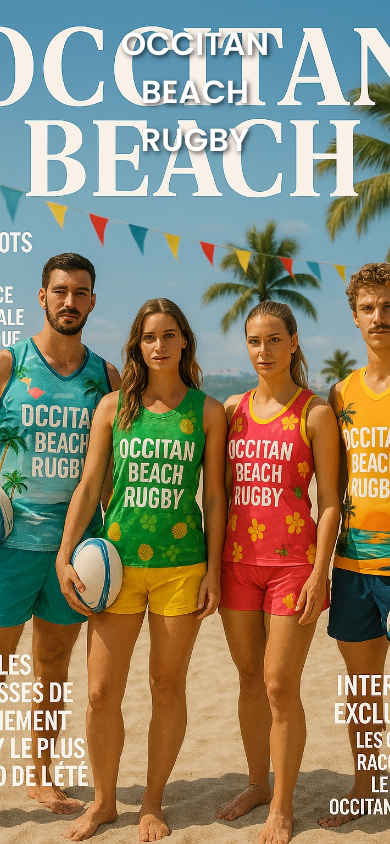
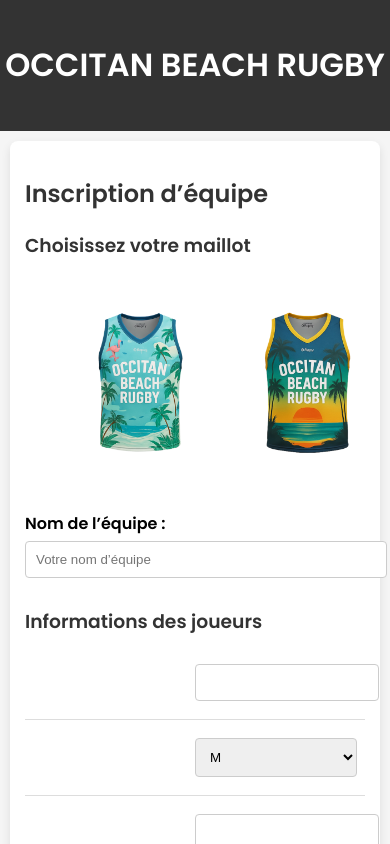
Before and after one commit to Rmasse01/beach-rugby, a website: page index.html in a window 390 px wide. Shown: the top 844 px of the page. Drawn offline with Linux system fonts and the light colour scheme.

Commit message:
Initial commit or update after changes

```diff
--- a/index.html
+++ b/index.html
@@ -4,7 +4,6 @@
   <meta charset="UTF-8">
   <title>Inscription – Occitan Beach Rugby</title>
   <meta name="viewport" content="width=device-width, initial-scale=1.0">
-
   <link href="https://fonts.googleapis.com/css2?family=Poppins:wght@300;400;600&display=swap" rel="stylesheet">
   <link rel="stylesheet" href="style.css">
 </head>
@@ -33,11 +32,8 @@
         </div>
         <button type="button" class="carousel-btn next">&#8250;</button>
       </div>
-
-      <!-- Message d'erreur pour la sélection du maillot -->
-      <p id="jerseyError" class="error" style="color: red; display: none;">Veuillez sélectionner un maillot.</p>
-
       <input type="hidden" name="jersey" id="jerseyInput" value="">
+      <div class="error-message" id="jerseyError">Veuillez sélectionner un maillot avant de soumettre votre inscription.</div>
 
       <label for="teamName">Nom de l’équipe :</label>
       <input type="text" id="teamName" name="teamName" placeholder="Votre nom d’équipe" required>
@@ -100,7 +96,7 @@
         </tr>
       </thead>
       <tbody>
-        </tbody>
+      </tbody>
     </table>
   </div>
 
--- a/script.js
+++ b/script.js
@@ -1,38 +1,42 @@
-document.addEventListener("DOMContentLoaded", function() {
-  // Récupérer les éléments
-  const jerseyCarousel = document.getElementById("jerseyCarouselTrack");
-  const jerseyInput = document.getElementById("jerseyInput");
-  const submitBtn = document.getElementById("submitBtn");
-  const jerseyError = document.getElementById("jerseyError");
+document.addEventListener('DOMContentLoaded', function() {
+  const jerseyImages = document.querySelectorAll('.carousel-track img');
+  const jerseyInput = document.getElementById('jerseyInput');
+  const submitBtn = document.getElementById('submitBtn');
+  const errorMessage = document.getElementById('jerseyError');
 
-  // Fonction pour désactiver le bouton de soumission
-  function toggleSubmitButton() {
-    if (jerseyInput.value) {
-      submitBtn.disabled = false;
-      jerseyError.style.display = "none"; // Masquer l'erreur
-    } else {
-      submitBtn.disabled = true;
-      jerseyError.style.display = "block"; // Afficher l'erreur
-    }
-  }
+  // Fonction pour sélectionner le maillot
+  jerseyImages.forEach(img => {
+    img.addEventListener('click', function() {
+      jerseyImages.forEach(i => i.classList.remove('selected')); // Retirer la sélection
+      img.classList.add('selected'); // Ajouter la sélection
+      jerseyInput.value = img.alt; // Définir le maillot sélectionné dans le champ caché
+      errorMessage.style.display = 'none'; // Cacher le message d'erreur
+      submitBtn.disabled = false; // Activer le bouton de soumission
+    });
+  });
 
-  // Fonction de sélection du maillot
-  jerseyCarousel.addEventListener("click", function(event) {
-    if (event.target.tagName === "IMG") {
-      // Définir l'ID du maillot sélectionné
-      jerseyInput.value = event.target.alt; // Utiliser le alt comme identifiant du maillot
-      toggleSubmitButton(); // Activer le bouton de soumission
+  // Validation lors de la soumission
+  document.getElementById('registrationForm').addEventListener('submit', function(event) {
+    if (!jerseyInput.value) {
+      event.preventDefault();
+      errorMessage.style.display = 'block'; // Afficher le message d'erreur si pas de maillot sélectionné
+      submitBtn.disabled = true; // Désactiver le bouton de soumission
     }
   });
 
-  // Validation avant soumission
-  document.getElementById("registrationForm").addEventListener("submit", function(event) {
-    if (!jerseyInput.value) {
-      jerseyError.style.display = "block"; // Afficher l'erreur
-      event.preventDefault(); // Empêcher l'envoi du formulaire si le maillot n'est pas sélectionné
-    }
+  // Ajouter un joueur
+  document.getElementById('addPlayer').addEventListener('click', function() {
+    const newRow = document.createElement('tr');
+    newRow.innerHTML = `
+      <td><input type="text" name="name[]" required></td>
+      <td>
+        <select name="size[]">
+          <option>XS</option><option>S</option><option selected>M</option><option>L</option><option>XL</option><option>XXL</option>
+        </select>
+      </td>
+      <td><input type="number" name="number[]" min="0" max="99" required></td>
+      <td><textarea name="anecdote[]" rows="2"></textarea></td>
+    `;
+    document.getElementById('playersList').appendChild(newRow);
   });
-
-  // Initialiser le bouton de soumission
-  toggleSubmitButton();
 });
--- a/style.css
+++ b/style.css
@@ -1,106 +1,192 @@
-:root {
-  --color-bg:      #F9E6D3;
-  --color-primary: #012A4A;
-  --color-accent:  #FF6F00;
-  --color-panel:   #FFE5B4;
-  --text-color:    #012A4A;
+/* STYLE ORIGINAL */
+body {
+  font-family: 'Poppins', sans-serif;
+  margin: 0;
+  padding: 0;
+  background: #f5f5f5;
 }
-* { box-sizing: border-box; margin: 0; padding: 0; }
-html, body { height: 100%; font-family: 'Poppins', sans-serif; color: var(--text-color); background: var(--color-bg); text-align: center; }
+
 header {
-  position: fixed; top: 0; left: 0;
-  width: 100%; height: 100vh;
-  background: url('header.jpg') center/cover no-repeat;
-  z-index: 0;
+  background: #333;
+  color: white;
+  padding: 20px 0;
+  text-align: center;
 }
-header h1 {
-  position: absolute; top: 20px; left: 50%;
-  transform: translateX(-50%);
-  color: white; font-size: 2.5em; font-weight: 600;
-  text-shadow: 2px 2px 5px rgba(0,0,0,0.7);
+
+.container {
+  max-width: 960px;
+  margin: 30px auto;
+  background: white;
+  padding: 20px;
+  border-radius: 8px;
+  box-shadow: 0 4px 10px rgba(0, 0, 0, 0.1);
 }
-.container {
-  position: relative; z-index: 1;
-  width: 100%; margin-top: 100vh;
-  padding: 20px; background: var(--color-bg);
+
+h2, h3 {
+  color: #333;
 }
-h2 { margin-bottom: 16px; }
-label { display: block; margin: 12px 0 4px; font-weight: 500; }
-h3.choose-left { text-align: left; margin: 24px 0 12px 20px; }
-input, select, textarea {
-  width: 80%; max-width: 400px;
-  padding: 8px; margin: 4px auto 16px;
-  border: 1px solid var(--color-primary); border-radius: 4px;
-  font-size: 1em; text-align: left;
+
+label {
+  display: block;
+  margin: 15px 0 5px;
+  font-weight: 600;
 }
-@keyframes pulse {
-  0%   { transform: scale(1); }
-  50%  { transform: scale(1.1); }
-  100% { transform: scale(1); }
+
+input[type="text"],
+input[type="email"],
+input[type="number"],
+select,
+textarea {
+  width: 100%;
+  padding: 10px;
+  border: 1px solid #ccc;
+  border-radius: 4px;
+  margin-bottom: 10px;
 }
-.carousel-wrapper { position: relative; margin: 24px 0; }
-.carousel-track-container { overflow: hidden; }
+
+button {
+  background: #0077cc;
+  color: white;
+  border: none;
+  padding: 10px 20px;
+  font-size: 1rem;
+  border-radius: 4px;
+  cursor: pointer;
+  margin-top: 15px;
+}
+
+button:hover {
+  background: #005fa3;
+}
+
+/* TABLE */
+table {
+  width: 100%;
+  border-collapse: collapse;
+  margin-top: 20px;
+}
+
+th, td {
+  text-align: left;
+  padding: 8px;
+  border-bottom: 1px solid #ddd;
+}
+
+th {
+  background: #f0f0f0;
+}
+
+/* EMAIL & SPONSOR UPLOAD */
+.sponsor-upload, .email-input {
+  margin-top: 20px;
+}
+
+/* BOUTON PAYER */
+.payment-link {
+  display: block;
+  width: 100%;
+  background: #28a745;
+}
+
+.payment-link:hover {
+  background: #218838;
+}
+
+/* PARTIE DONNEES INSCRIPTION */
+#dataDisplay {
+  margin-top: 50px;
+}
+
+/* RESPONSIVE */
+@media (max-width: 600px) {
+  .container {
+    margin: 10px;
+    padding: 15px;
+  }
+
+  table, thead, tbody, th, td, tr {
+    display: block;
+  }
+
+  th {
+    display: none;
+  }
+
+  td {
+    position: relative;
+    padding-left: 50%;
+    margin-bottom: 10px;
+  }
+
+  td::before {
+    position: absolute;
+    left: 10px;
+    top: 10px;
+    white-space: nowrap;
+    font-weight: bold;
+  }
+}
+
+/* CAROUSEL */
+.carousel-wrapper {
+  position: relative;
+  margin-bottom: 20px;
+}
+
+.carousel-btn {
+  background: none;
+  border: none;
+  font-size: 2rem;
+  cursor: pointer;
+  position: absolute;
+  top: 50%;
+  transform: translateY(-50%);
+  z-index: 2;
+}
+
+.carousel-btn.prev {
+  left: -20px;
+}
+
+.carousel-btn.next {
+  right: -20px;
+}
+
+.carousel-track-container {
+  overflow-x: auto;
+  white-space: nowrap;
+  padding: 10px 0;
+}
+
 .carousel-track {
-  display: flex; transition: transform .5s ease-in-out;
+  display: flex;
+  gap: 10px;
 }
-.carousel-track .slide { min-width: 25%; padding: 8px; }
-.carousel-track .slide img {
-  width: 100%; border: 4px solid transparent; border-radius: 8px;
-  cursor: pointer; display: block; margin: 0 auto;
+
+.slide {
+  display: inline-block;
 }
-.carousel-track .slide.selected img {
-  border: 4px solid var(--color-accent); /* Redéfinir complètement la bordure */
-  border-radius: 8px; /* Pour garder les coins arrondis */
-  animation: pulse 0.4s ease-in-out;
+
+.slide img {
+  max-width: 150px;
+  height: auto;
+  cursor: pointer;
+  border: 2px solid transparent;
+  border-radius: 8px;
+  transition: border-color 0.3s, box-shadow 0.3s;
 }
-.carousel-btn {
-  position: absolute; top: 50%; transform: translateY(-50%);
-  background: rgba(1,42,74,0.7); color: #fff; border: none;
-  font-size: 2em; padding: 0 12px; cursor: pointer; z-index: 2;
-  border-radius: 4px;
+
+/* Surligner l’image sélectionnée */
+.slide img.selected {
+  border: 4px solid #ffcc00;
+  border-radius: 10px;
+  box-shadow: 0 0 10px #ffcc00;
 }
-.carousel-btn.prev { left: 8px; }
-.carousel-btn.next { right: 8px; }
-table {
-  width: 90%; margin: auto; border-collapse: collapse; margin-bottom: 16px;
+
+/* MESSAGE ERREUR MAILLOT */
+.error-message {
+  color: red;
+  margin-top: 10px;
+  font-weight: bold;
+  display: none;
 }
-th, td {
-  border: 1px solid var(--color-primary); padding: 8px; text-align: left;
-}
-th { background: var(--color-panel); font-weight: 600; }
-button {
-  font-family: inherit; font-size: 1em; cursor: pointer;
-  padding: 10px 16px; margin-bottom: 24px;
-  background: var(--color-accent); color: #fff;
-  border: none; border-radius: 4px;
-}
-.payment-link {
-  display: block; width: 80%; max-width: 300px; margin: 24px auto;
-  padding: 14px; background: var(--color-primary);
-  color: #fff; text-decoration: none; font-weight: 600;
-  border-radius: 6px; margin-bottom: 40px;
-}
-.sponsor-upload, .email-input { margin: 24px 0; }
-@media (max-width: 768px) {
-  header h1 { font-size: 2em; }
-  .carousel-track .slide { min-width: 50%; }
-  table, thead, tbody, th, td, tr { display: block; }
-  thead tr { display: none; }
-  tr { margin-bottom: 15px; padding: 10px; border: 1px solid #ccc; border-radius: 8px; }
-  td { padding-left: 50%; position: relative; }
-  td::before {
-    position: absolute; left: 10px; width: 45%; white-space: nowrap; font-weight: bold;
-  }
-  td:nth-of-type(1)::before { content: "Nom / Surnom"; }
-  td:nth-of-type(2)::before { content: "Taille"; }
-  td:nth-of-type(3)::before { content: "Numéro"; }
-  td:nth-of-type(4)::before { content: "Anecdote joueur"; }
-}
-/* Styles pour le carrousel simple (tu peux les supprimer si tu ne les utilises plus) */
-/* .simple-carousel { display:flex; overflow-x:auto; margin:20px 0; }
-.simple-carousel img {
-  height: 100px;
-  margin-right: 10px; cursor: pointer;
-  border: 3px solid transparent; flex-shrink: 0;
-}
-.simple-carousel img.selected { border-color: var(--color-accent); } */
```
Also changed, not shown: netlify/functions/generate-csv/generate-csv.js (+8 -16 lines).
